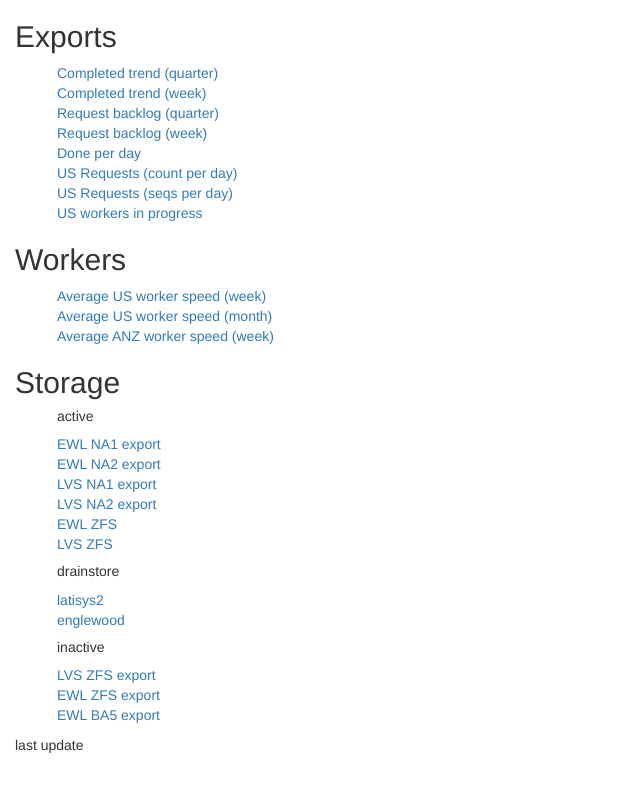
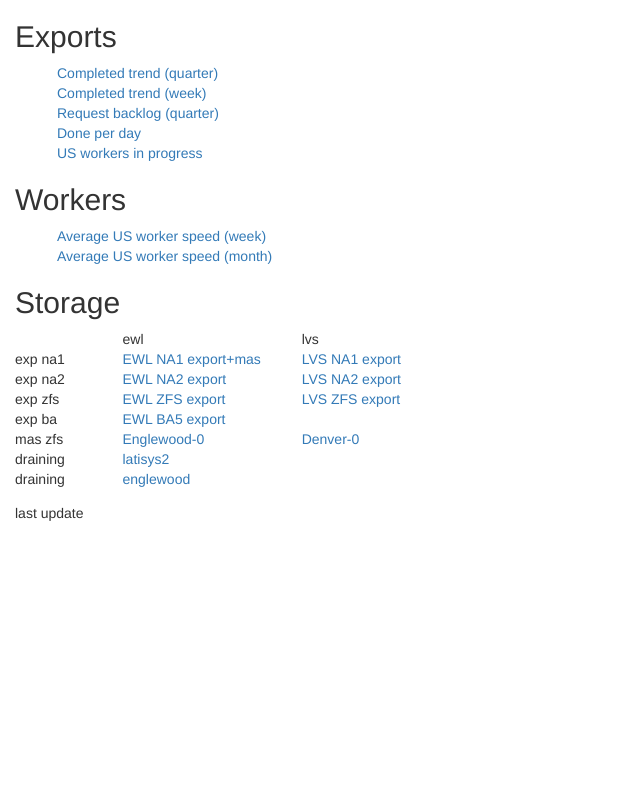
Before and after one commit to syncsynchalt/arcstats, a PHP site: page / in a window 1280 px wide. Shown: the whole page, without its empty margins (0-640 px from the left). Run offline with PHP 8.4, Linux system fonts and the light colour scheme.

Commit message:
Reformat the storage section; hide some unneeded

```diff
--- a/index.php
+++ b/index.php
@@ -13,6 +13,9 @@
 .inset {
     padding-left: 3em;
 }
+.mt-1 {
+    margin-top: 1em;
+}
 </style>
 </head>
 <body>
@@ -24,10 +27,14 @@
         <li><a href="export/completed-quarter.php">Completed trend (quarter)</a></li>
         <li><a href="export/completed-week.php">Completed trend (week)</a></li>
         <li><a href="export/requested-quarter.php">Request backlog (quarter)</a></li>
+<!--
         <li><a href="export/requested-week.php">Request backlog (week)</a></li>
+-->
         <li><a href="export/done.php">Done per day</a></li>
+<!--
         <li><a href="export/requests-count.php">US Requests (count per day)</a></li>
         <li><a href="export/requests-seqs.php">US Requests (seqs per day)</a></li>
+-->
         <li><a href="export/us-workers.php">US workers in progress</a></li>
     </ul>
     </div>
@@ -38,36 +45,58 @@
     <ul class="list-unstyled">
         <li><a href="workers/avgspeed-week.php">Average US worker speed (week)</a></li>
         <li><a href="workers/avgspeed-month.php">Average US worker speed (month)</a></li>
+<!--
         <li><a href="workers/avgspeed-anz.php">Average ANZ worker speed (week)</a></li>
+-->
     </ul>
     </div>
 </div>
 <div class="group">
     <h2>Storage</h2>
-    <div class="inset">
-    <h5>active</h5>
-    <ul class="list-unstyled">
-        <li><a href="store/ewl-na1-export.php">EWL NA1 export</a></li>
-        <li><a href="store/ewl-na2-export.php">EWL NA2 export</a></li>
-        <li><a href="store/lvs-na1-export.php">LVS NA1 export</a></li>
-        <li><a href="store/lvs-na2-export.php">LVS NA2 export</a></li>
-        <li><a href="store/ewl-zfs.php">EWL ZFS</a></li>
-        <li><a href="store/lvs-zfs.php">LVS ZFS</a></li>
-    </ul>
-    <h5>drainstore</h5>
-    <ul class="list-unstyled">
-        <li><a href="store/ba-latisys2.php">latisys2</a></li>
-        <li><a href="store/ba-englewood.php">englewood</a></li>
-    </ul>
-    <h5>inactive</h5>
-    <ul class="list-unstyled">
-        <li><a href="store/lvs-export.php">LVS ZFS export</a></li>
-        <li><a href="store/ewl-export.php">EWL ZFS export</a></li>
-        <li><a href="store/ba-export.php">EWL BA5 export</a></li>
-    </ul>
+    <div style="max-width: 400px">
+    <div class="row">
+        <div class="col-xs-3">&nbsp;</div>
+        <div class="col-xs-5">ewl</div>
+        <div class="col-xs-4">lvs</div>
+    </div>
+
+    <div class="row">
+        <div class="col-xs-3">exp na1</div>
+        <div class="col-xs-5"><a href="store/ewl-na1-export.php">EWL NA1 export+mas</a></div>
+        <div class="col-xs-4"><a href="store/lvs-na1-export.php">LVS NA1 export</a></div>
+    </div>
+    <div class="row">
+        <div class="col-xs-3">exp na2</div>
+        <div class="col-xs-5"><a href="store/ewl-na2-export.php">EWL NA2 export</a></div>
+        <div class="col-xs-4"><a href="store/lvs-na2-export.php">LVS NA2 export</a></div>
+    </div>
+    <div class="row">
+        <div class="col-xs-3">exp zfs</div>
+        <div class="col-xs-5"><a href="store/ewl-export.php">EWL ZFS export</a></div>
+        <div class="col-xs-4"><a href="store/lvs-export.php">LVS ZFS export</a></div>
+    </div>
+    <div class="row">
+        <div class="col-xs-3">exp ba</div>
+        <div class="col-xs-5"><a href="store/ba-export.php">EWL BA5 export</a></div>
+    </div>
+
+    <div class="row">
+        <div class="col-xs-3">mas zfs</div>
+        <div class="col-xs-5"><a href="store/ewl-zfs.php">Englewood-0</a></div>
+        <div class="col-xs-4"><a href="store/lvs-zfs.php">Denver-0</a></div>
+    </div>
+
+    <div class="row">
+        <div class="col-xs-3">draining</div>
+        <div class="col-xs-5"><a href="store/ba-latisys2.php">latisys2</a></div>
+    </div>
+    <div class="row">
+        <div class="col-xs-3">draining</div>
+        <div class="col-xs-5"><a href="store/ba-englewood.php">englewood</a></div>
+    </div>
     </div>
 </div>
-<p>last update <?= `ls ~mdriscoll/spurge/arc* | tail -n 1 | sed -e 's/.*arc_report_//' `; ?></p>
+<p class="mt-1">last update <?= `ls ~mdriscoll/spurge/arc* | tail -n 1 | sed -e 's/.*arc_report_//' `; ?></p>
 </div>
 </body>
 </html>
```
